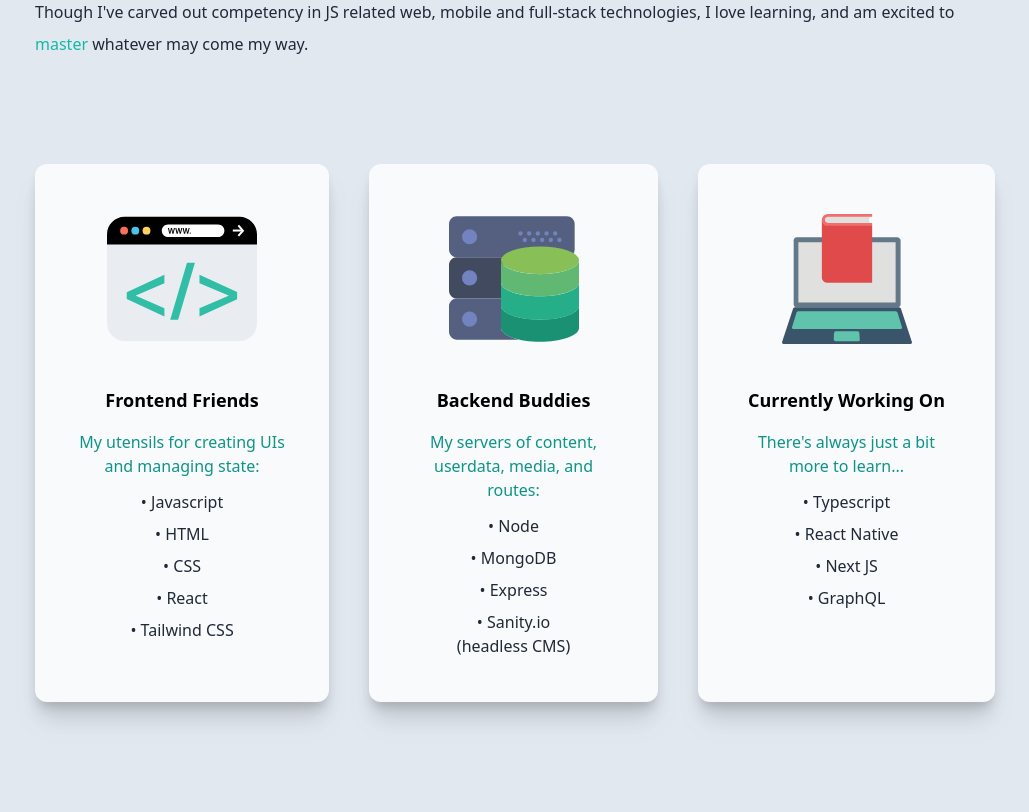
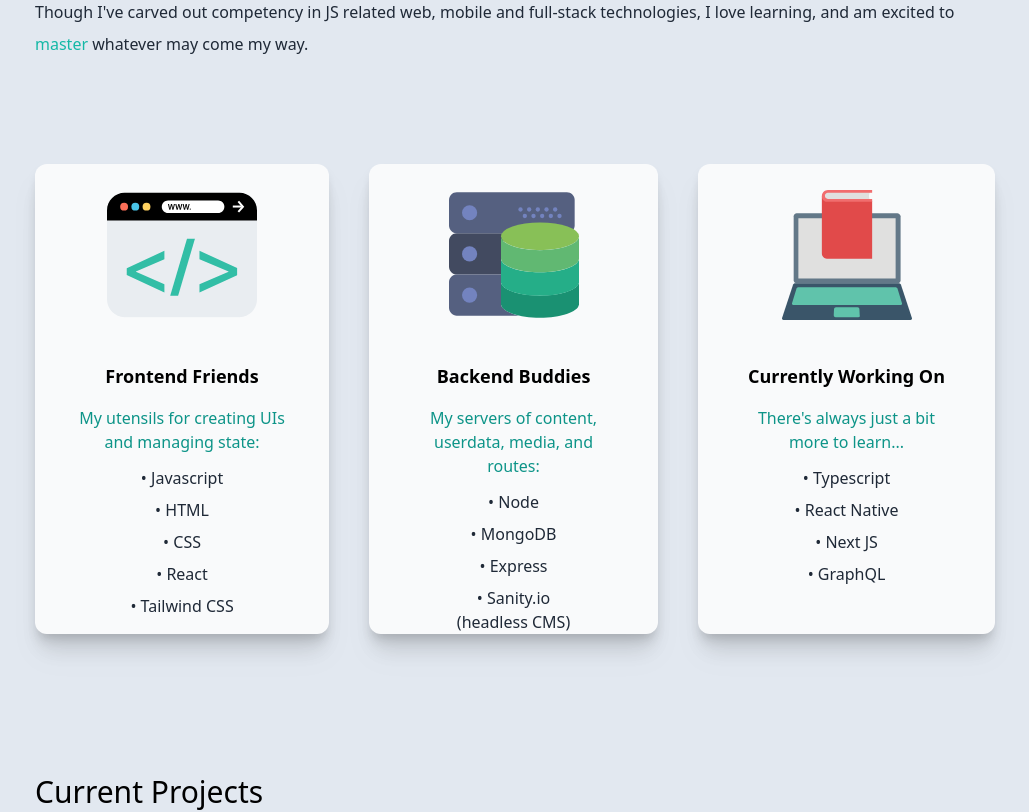
Before and after one commit to NoleyNarbar/tw-portfolio, a Next.js app: page / in a window 1280 px wide. Shown: the part 940-1752 px from the top of the page, without its empty margins (125-1154 px from the left). Built offline with nearby package versions, Linux system fonts and the light colour scheme.

Commit message:
Animated the skills cards

```diff
--- a/pages/index.jsx
+++ b/pages/index.jsx
@@ -11,17 +11,26 @@ import React, { useState, useEffect } from 'react';
 import { useInView } from "react-intersection-observer";
 import { motion, useAnimation } from "framer-motion";
 
-const boxVariant = {
-  visible: { opacity: 1, scale: 1, transition: { duration: 2 } },
-  hidden: { opacity: 0, scale: 0}
-};
 
 export default function Home() {
   const [darkMode, setDarkMode] = useState(false);
   const control = useAnimation();
   const [ref, inView] = useInView();
 
+  const boxVariant1 = {
+    visible: { opacity: 1, scale: 1, transition: { duration: 0.3}},
+    hidden: { opacity: 0, scale: 0}
+  };
 
+  const boxVariant2 = {
+    visible: { opacity: 1, scale: 1, transition: { duration: 0.5}},
+    hidden: { opacity: 0, scale: 0}
+  };
+
+  const boxVariant3 = {
+    visible: { opacity: 1, scale: 1, transition: { duration: 0.7}},
+    hidden: { opacity: 0, scale: 0}
+  };
 
   useEffect(() => {
     if (inView) {
@@ -60,7 +69,9 @@ export default function Home() {
             </ul>
           </nav>
           <div className="text-center p-4 xs:p-1 xs:text-lg">
-            <h2 className="font-extrabold text-transparent bg-clip-text bg-gradient-to-r from-teal-400 via-teal-500 to-teal-600 text-5xl py-2 mb-2">Nolan Geiger</h2>
+            <motion.div>
+            <h2 className="font-extrabold text-transparent bg-clip-text bg-gradient-to-r from-teal-300 via-teal-500 to-teal-700 text-5xl py-2 mb-2">Nolan Geiger</h2>
+            </motion.div>
             <h3 className="text-2xl py-1 dark:text-violet-500">[ "<span className="text-teal-400">Coder</span>", "<span className="text-teal-500">Developer</span>", "<span className="text-teal-600 ">Programmer</span>" ];</h3>
             <p className="text-lg py-5 leading-8 text-gray-800 dark:text-white">
               Drop me a line below and let's write some code!
@@ -71,25 +82,46 @@ export default function Home() {
             <a href="https://www.linkedin.com/in/nolangeiger/"><AiFillLinkedin className="hover:animate-spin hover:fill-blue-800 dark:fill-green-200" /></a>
             <a href="https://github.com/NoleyNarbar"><AiOutlineGithub className="hover:animate-pulse hover:fill-red-900 dark:fill-green-200" /></a>
           </div>
-          <div className="relative mx-auto bg-gradient-to-b from-teal-500 rounded-full w-80 h-80 mt-20 overflow-hidden xs:mb-4">
+          <motion.div
+          className="relative mx-auto bg-gradient-to-b from-teal-500 rounded-full w-80 h-80 mt-20 overflow-hidden xs:mb-4"
+          initial={{ opacity: 0, scale: 0.1 }}
+          animate={{ opacity: 1, scale: 1}}
+          transition={{
+            duration: 0.8,
+            delay: 0.5,
+            ease: [0, 0.71, 0.2, 1.01]
+          }}
+          >
             { darkMode ? <Image src={NolanDarkBig} /> : <Image src={nolan} />}
 
-          </div>
+          </motion.div>
         </section>
         <section>
-          <div className="xs:font-semibold"><h3 className="text-3xl py-1 dark:text-white ">Some of my skills</h3>
+
+            <div className="xs:font-semibold">
+            <h3 className="text-3xl py-1 dark:text-white ">Some of my skills</h3>
             <p className="text-md py-2 leading-8 text-gray-800 dark:text-gray-200">
               I'm focused on
               <span className="text-teal-500"> React </span>
+      and have begun to venture into <span className="text-teal-500">backend </span> development.
+            </p>
 
-              and have begun to venture into <span className="text-teal-500">backend </span> development.
-            </p>
             <p className="text-md py-2 leading-8 text-gray-800 dark:text-gray-200">
               Though I've carved out competency in JS related web, mobile and full-stack technologies, I love learning, and am excited to <span className="text-teal-500 ">master </span> whatever may come my way.
             </p>
-          </div>
+
+            </div>
+
           <div className="grid grid-flow-col gap-10  my-14 xs:grid-flow-row">
-            <div className="bg-gray-50 text-center drop-shadow-xl shadow-xl p-10 rounded-xl my-10  dark:bg-lime-50 flex-1">
+            <motion.div
+          ref={ref}
+          className="box"
+          variants={boxVariant1}
+          initial="hidden"
+          animate={control}
+          >
+
+            <div className="h-[470px] py-4 bg-gray-50 text-center drop-shadow-xl shadow-xl p-10 rounded-xl my-10  dark:bg-lime-50 flex-1">
               <Image src={frontenddevelopment} width={150} height={150} className="mx-auto" />
               <h3 className="text-lg  pt-8 pb-2 font-bold dark:text-purple-900">
               Frontend Friends
@@ -105,14 +137,14 @@ export default function Home() {
               <p className="text-gray-800 dark:text-indigo-900 py-1">&#x2022; Tailwind CSS</p>
 
             </div>
+            </motion.div>
             <motion.div
         ref={ref}
-        className="box"
-        variants={boxVariant}
+        variants={boxVariant2}
         initial="hidden"
         animate={control}
       >
-            <div className="bg-gray-50 drop-shadow-xl text-center shadow-xl p-10 rounded-xl my-10 dark:bg-white flex-1">
+            <div className="h-[470px] py-4 bg-gray-50 drop-shadow-xl text-center shadow-xl p-10 rounded-xl my-10 dark:bg-white flex-1">
               <Image src={databasebackend} width={130} height={130} className="mx-auto my-2.5" />
               <h3 className="text-lg font-bold dark:text-purple-900  pt-8 pb-2">
                 Backend Buddies
@@ -127,8 +159,13 @@ export default function Home() {
               <p className="text-gray-800 py-1 dark:text-indigo-900">&#x2022; Sanity.io <br/>(headless CMS)</p>
             </div>
             </motion.div>
-
-            <div className="bg-gray-50 drop-shadow-xl text-center shadow-xl p-10 rounded-xl my-10 dark:bg-white flex-1">
+            <motion.div
+        ref={ref}
+        variants={boxVariant3}
+        initial="hidden"
+        animate={control}
+      >
+            <div className="h-[470px] py-4 bg-gray-50 drop-shadow-xl text-center shadow-xl p-10 rounded-xl my-10 dark:bg-white flex-1">
             <Image src={studyinglaptop} width={130} height={130} className="mx-auto my-2.5" />
 
               <h3 className="text-lg font-bold dark:text-purple-900 pt-8 pb-2 ">Currently Working On</h3>
@@ -141,6 +178,7 @@ export default function Home() {
               <p className="text-gray-800 py-1 dark:text-indigo-900">&#x2022; Next JS</p>
               <p className="text-gray-800 py-1 dark:text-indigo-900">&#x2022; GraphQL</p>
             </div>
+            </motion.div>
           </div>
         </section>
         <section className="py-10">
```
